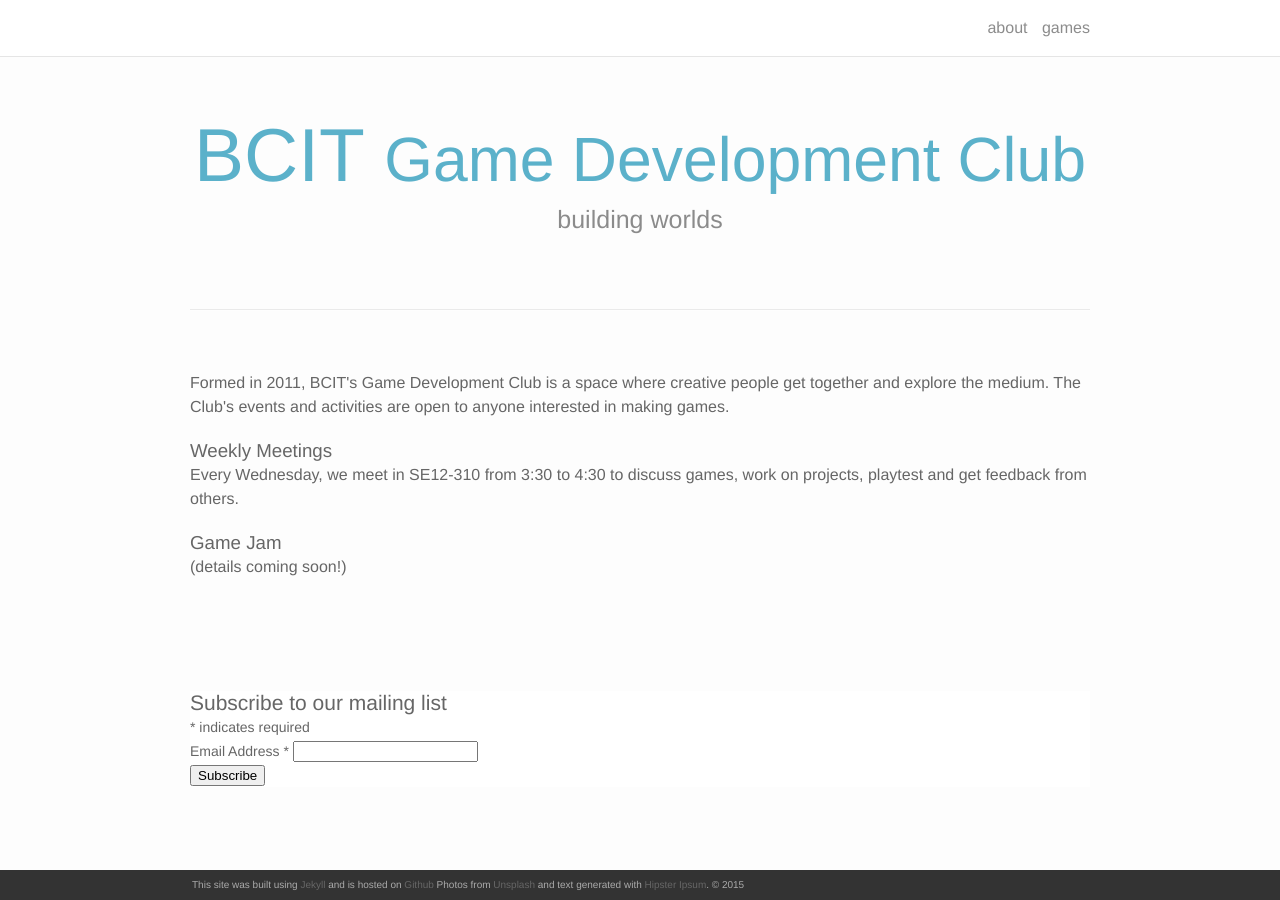
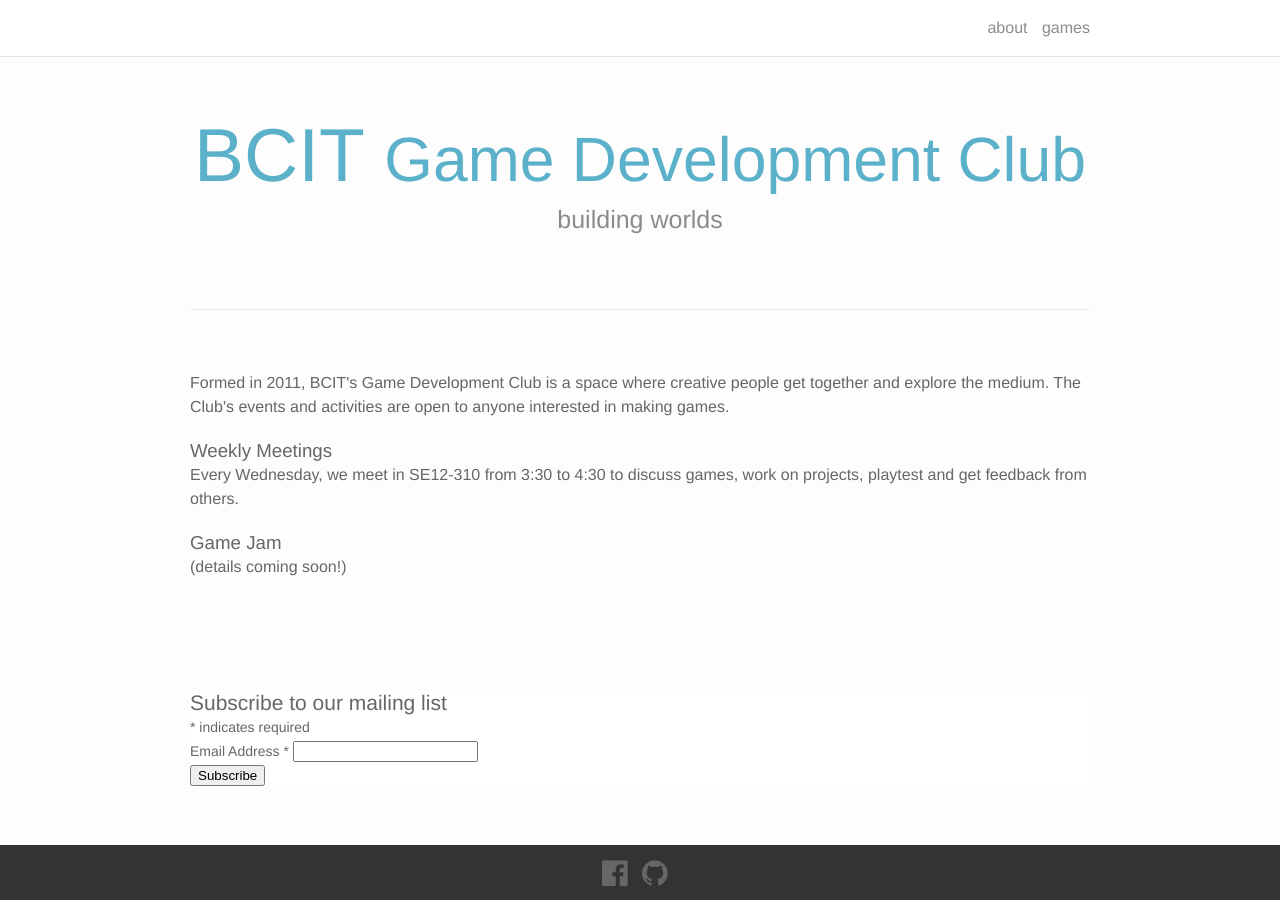
Before and after one commit to BCIT-GameDevClub/BCITOldWebsite, a Jekyll site: the page built from index.html, in a window 1280 px wide. Built offline with Jekyll 4.4.1, drawn with Linux system fonts in a browser that asks for light colours; nearby versions of some CDN libraries; the list of posts is cut into pages by our own code; comment, search, counter and statistics services are not loaded.

Commit message:
Updated the footer with social media icons.

```diff
--- a/_config.yml
+++ b/_config.yml
@@ -7,6 +7,8 @@
 url:  # the base hostname & protocol for your site
 twitter_username: twitter_username
 github_username:  github_username
+facebook: https://www.facebook.com/groups/186612611443626/
+github: https://github.com/BCIT-GameDevClub/BCIT-GameDevClub.github.io
 
 # Build settings
 markdown: kramdown
--- a/_includes/footer.html
+++ b/_includes/footer.html
@@ -1,8 +1,8 @@
 
 <footer class="site-footer">
 
-  <div class="wrapper">
-  	<p>This site was built using <a href="http://jekyllrb.com" target="_blank">Jekyll</a> and is hosted on <a href="https://github.com" target="_blank">Github</a> Photos from <a href="https://unsplash.com" target="_blank">Unsplash</a> and text generated with <a href="http://hipsum.co" target="_blank">Hipster Ipsum</a>. &#169; 2015</p>
+  <div class="icons">
+  	<a href="{{ site.facebook }}"><i class="fa fa-facebook-official fa-3x"></i></a><a href="{{ site.github }}"><i class="fa fa-github fa-3x"></i></a>
   </div>
 
 </footer>
--- a/_includes/head.html
+++ b/_includes/head.html
@@ -8,7 +8,7 @@
 
     <link rel="stylesheet" href="{{ site.baseurl }}/css/main.css"/>
     <link rel="canonical" href="{{ page.url | replace:'index.html','' | prepend: site.baseurl | prepend: site.url }}"/>
-    <link rel="stylesheet" href="//maxcdn.bootstrapcdn.com/font-awesome/4.3.0/css/font-awesome.min.css"/>
+    <link rel="stylesheet" href="https://maxcdn.bootstrapcdn.com/font-awesome/4.5.0/css/font-awesome.min.css">
 
     <script src="https://ajax.googleapis.com/ajax/libs/jquery/2.1.3/jquery.min.js"></script>
     <script src="/js/accordion.js"></script>
--- a/_sass/_layout.scss
+++ b/_sass/_layout.scss
@@ -90,9 +90,20 @@
     position:fixed;
     left:0px;
     bottom:0px;
-    height:25px;
+    height:50px;
     width:100%;
 }
+.icons {
+    padding: 10px;
+    width: 80px;
+    margin: auto;
+}
+
+i {
+    width: 40px;
+    height: 40px;
+}
+
 /**
  * Pagination   **********************************************************
  */
```
